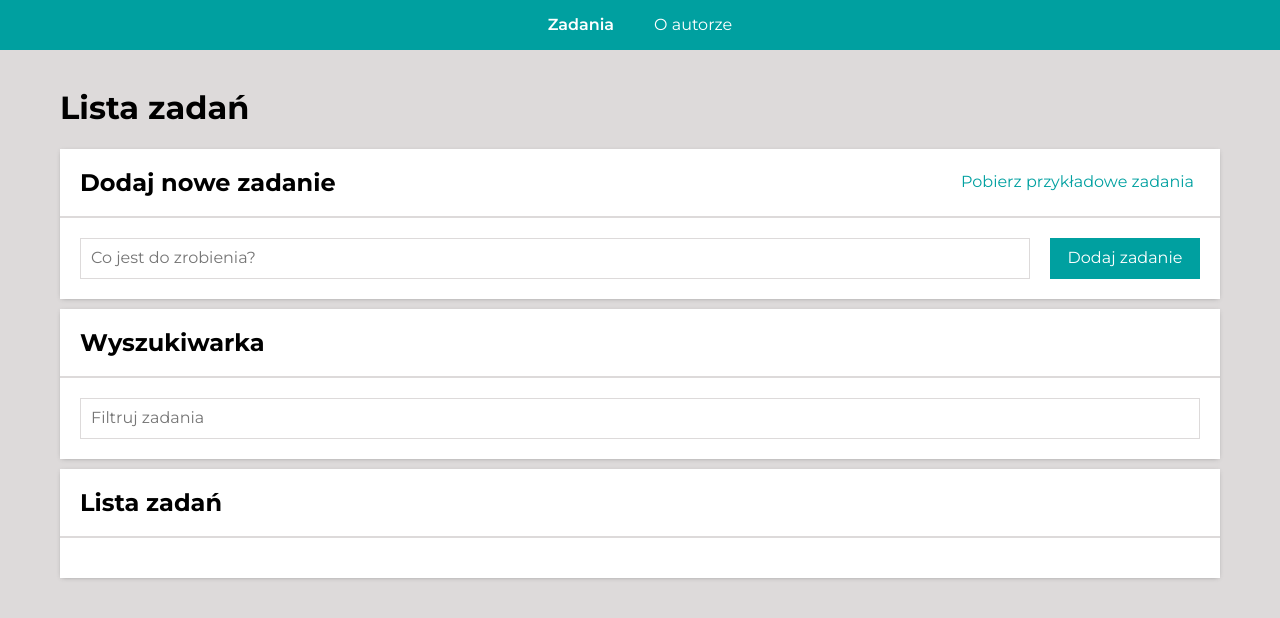
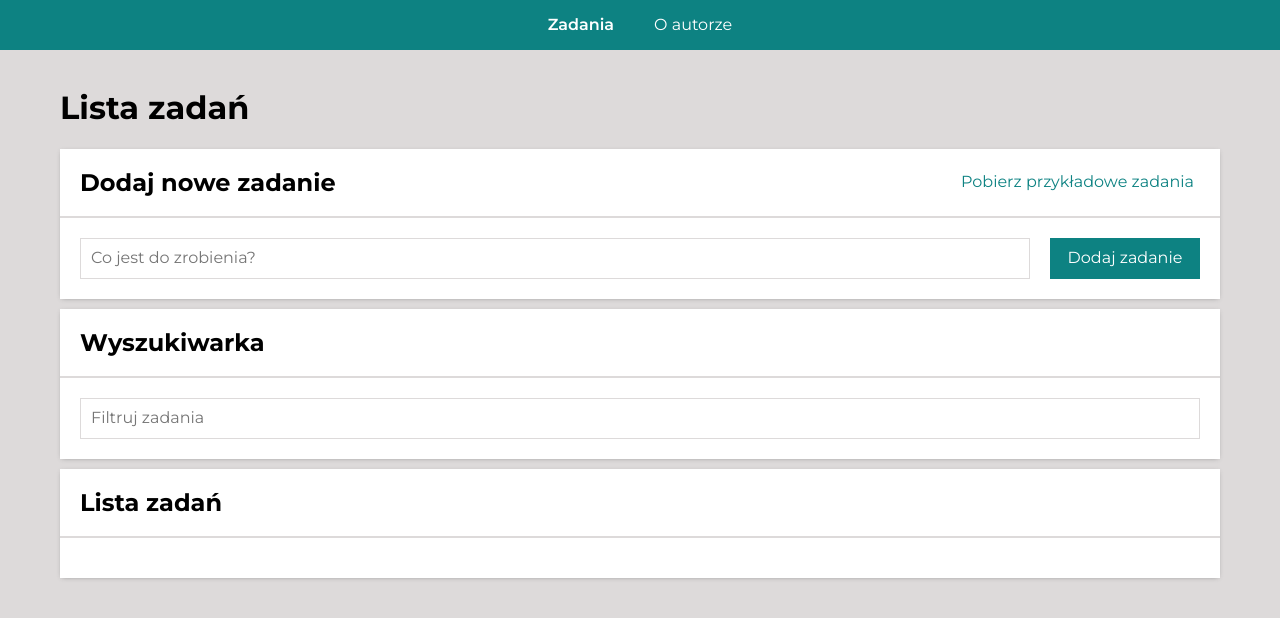
Before and after one commit to am97veb/todos-list-react, a React (Create React App) app: page /#/zadania in a window 1280 px wide. Shown: the top 618 px of the page. Built offline with nearby package versions, Linux system fonts and the light colour scheme.

Commit message:
change color (persianGreen to surfieGreen

```diff
--- a/src/common/Navigation/styled.js
+++ b/src/common/Navigation/styled.js
@@ -2,7 +2,7 @@ import styled from "styled-components";
 import { NavLink } from "react-router-dom";
 
 export const NavigationContainer = styled.nav`
-  background-color: ${({ theme }) => theme.colors.persianGreen};
+  background-color: ${({ theme }) => theme.colors.surfieGreen};
   margin-bottom: 40px;
   display: flex;
   justify-content: center;
--- a/src/features/tasks/ExtraHeaderButtons/index.js
+++ b/src/features/tasks/ExtraHeaderButtons/index.js
@@ -11,7 +11,7 @@ export const ButtonsWrapper = styled.div`
 `;
 
 export const ExtraHeaderButtons = styled.button`
-  color: ${({ theme }) => theme.colors.persianGreen};
+  color: ${({ theme }) => theme.colors.surfieGreen};
   transition: 0.5s;
   border: none;
   background-color: transparent;
--- a/src/features/tasks/Form/styled.js
+++ b/src/features/tasks/Form/styled.js
@@ -12,7 +12,7 @@ export const StyledForm = styled.form`
 
 export const FormButton = styled.button`
     color: ${({ theme }) => theme.colors.white};
-    background-color: ${({ theme }) => theme.colors.persianGreen};
+    background-color: ${({ theme }) => theme.colors.surfieGreen};
     transition: 0.5s;
     border: none;
     font-family: "Montserrat", sans-serif;
--- a/src/features/tasks/TasksList/styled.js
+++ b/src/features/tasks/TasksList/styled.js
@@ -58,6 +58,6 @@ export const Content = styled.p`
 `;
 
 export const StyledLink = styled(Link)`
-    color: ${({ theme}) => theme.colors.persianGreen};
+    color: ${({ theme}) => theme.colors.surfieGreen};
     text-decoration: none;
 `;
--- a/src/theme.js
+++ b/src/theme.js
@@ -1,6 +1,6 @@
 export const theme = {
   colors: {
-    persianGreen: "rgb(0, 160, 160)",
+    surfieGreen: "rgb(13, 130, 130)",
     robinsEggBlue: "rgb(0, 184, 184)",
     gray:"rgb(137, 137, 137)",
     silver: "rgb(194, 194, 194)",
```
